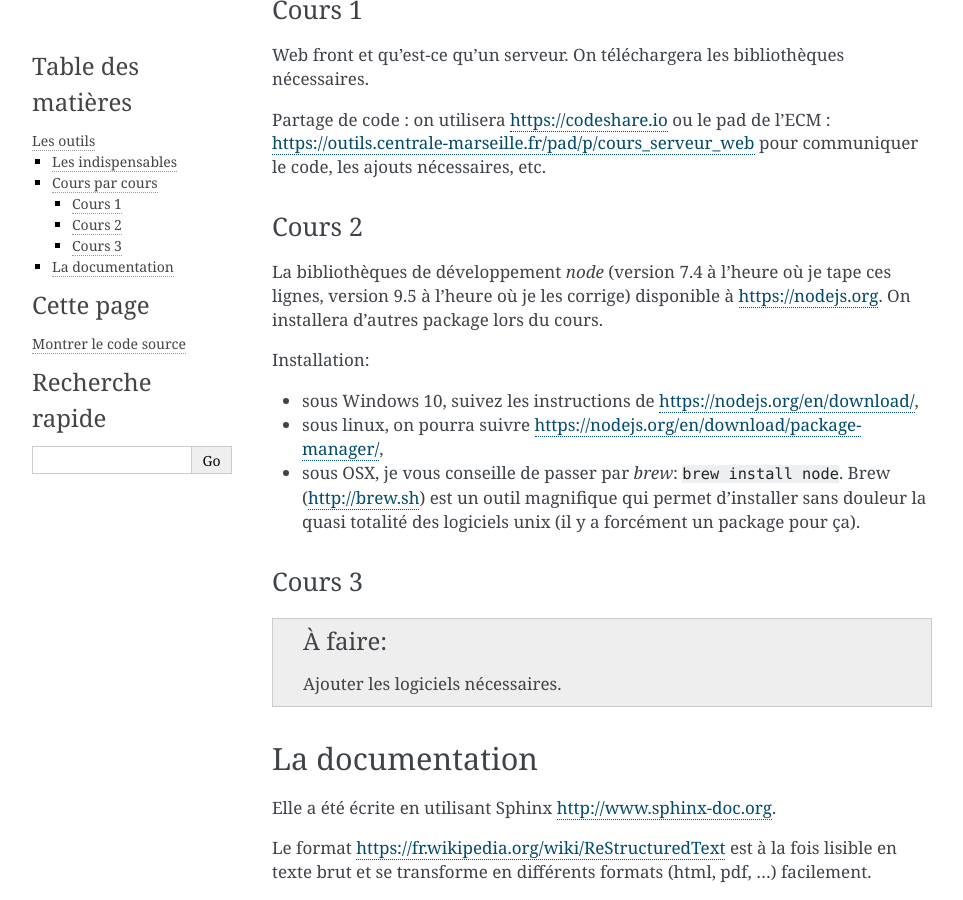
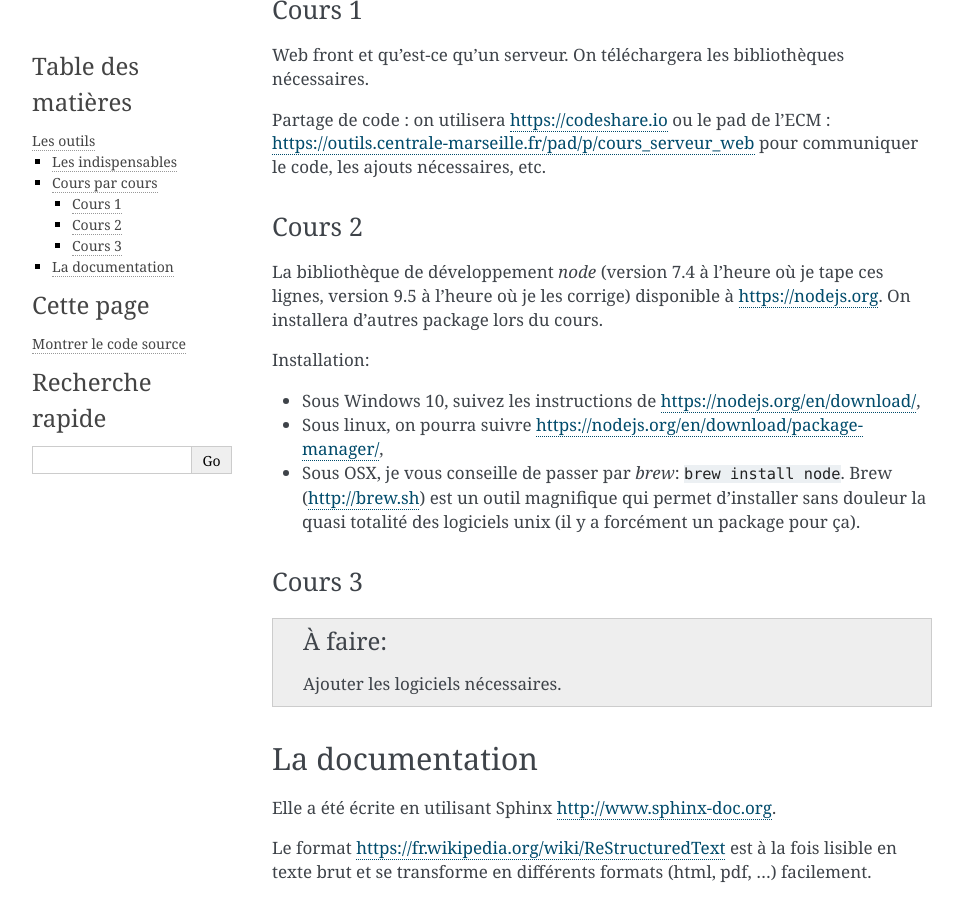
Before and after one commit to FrancoisBrucker/web_serveur, a Sphinx documentation site: the page built from source/outils.rst, in a window 1280 px wide and 900 px high, scrolled down 850 px. Shown: the whole window, without its empty margins (148-1111 px from the left). Built offline with Sphinx 7.4.7, drawn with Linux system fonts in a browser that asks for light colours.

Commit message:
Charles : outils

```diff
--- a/source/outils.rst
+++ b/source/outils.rst
@@ -40,13 +40,13 @@ Partage de code : on utilisera https://codeshare.io ou le pad de l'ECM : https:/
 Cours 2
 -------
 
-La bibliothèques de développement *node* (version 7.4 à l'heure où je tape ces lignes, version 9.5 à l'heure où je les corrige) disponible à https://nodejs.org. On installera d'autres package lors du cours.
+La bibliothèque de développement *node* (version 7.4 à l'heure où je tape ces lignes, version 9.5 à l'heure où je les corrige) disponible à https://nodejs.org. On installera d'autres package lors du cours.
 
 Installation:
 
-* sous Windows 10, suivez les instructions de https://nodejs.org/en/download/,
-* sous linux, on pourra suivre https://nodejs.org/en/download/package-manager/,
-* sous OSX, je vous conseille de passer par *brew*: :code:`brew install node`. Brew (http://brew.sh) est un outil magnifique qui permet d'installer sans douleur la quasi totalité des logiciels unix (il y a forcément un package pour ça).
+* Sous Windows 10, suivez les instructions de https://nodejs.org/en/download/,
+* Sous linux, on pourra suivre https://nodejs.org/en/download/package-manager/,
+* Sous OSX, je vous conseille de passer par *brew*: :code:`brew install node`. Brew (http://brew.sh) est un outil magnifique qui permet d'installer sans douleur la quasi totalité des logiciels unix (il y a forcément un package pour ça).
 
 Cours 3
 -------
```
